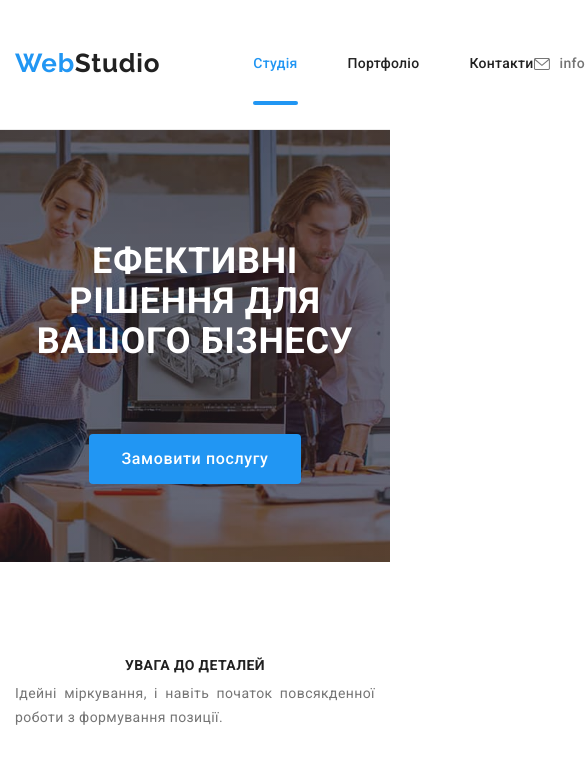
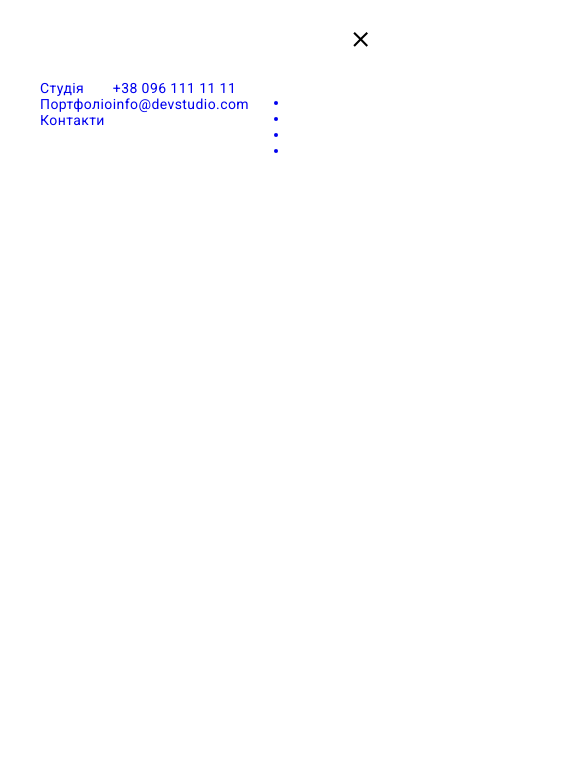
Before and after one commit to Kulturolog/goit-markup-hw-07, a plain HTML site: page index.html in a window 390 px wide. Shown: the top 774 px of the page, 585 px wide, since content can reach past the window. Drawn offline with nearby package versions, Linux system fonts and the light colour scheme.

Commit message:
add_mobile-menu

```diff
--- a/css/style.css
+++ b/css/style.css
@@ -219,7 +219,60 @@ address {
 .contacts-item:last-child {
   margin-left: 50px;
 }
+.mobile-menu-open {
+  margin: 0;
+  padding: 0;
+  border: none;
+  background-color: transparent;
+  line-height: 0;
+}
+.mobile-menu_container {
+  position: relative;
+  padding-left: 40px;
+  padding-top: 80px;
+  padding-bottom: 40px;
+}
+.mobile-menu_close-button {
+  position: absolute;
+  top: 28px;
+  right: 18px;
+  padding: 0;
+  border: none;
+  background-color: transparent;
+  line-height: 0;
+}
 
+@media screen and (max-width: 767px) {
+  .header-list,
+  .contacts-mobile {
+    display: none;
+  }
+}
+@media screen and (max-width: 767px) {
+  .contacts-list {
+    justify-content: space-between;
+  }
+}
+.mobile-menu {
+  position: fixed;
+  width: 100%;
+  height: 100%;
+  max-height: 796px;
+  z-index: 1000;
+  top: 0;
+  left: 0;
+  background-color: var(--layout-background-color);
+  visibility: visible;
+  pointer-events: auto;
+  transition-property: color;
+  transition-duration: 250ms;
+  transition-timing-function: cubic-bezier(0.4, 0, 0.2, 1);
+}
+.mobile-menu.is-open {
+  opacity: 1;
+  visibility: hidden;
+  pointer-events: none;
+}
 /*-------------HERO---------*/
 
 .section-title-home {
--- a/css/tablet.css
+++ b/css/tablet.css
@@ -29,6 +29,9 @@
   }
   .btn-item:nth-child(-n + 4) {
     margin-right: 24px;
+  }
+  .mobile-menu-open {
+    display: none;
   }
 }
 @media screen and (min-width: 768px) and (max-width: 1199px) {
--- a/index.html
+++ b/index.html
@@ -38,7 +38,12 @@
             </li>
           </ul>
         </nav>
-        <ul class="list contacts-list">
+        <button type="button" class="mobile-menu-open js-open-menu" aria-label="Кнопка мобільного меню">
+          <svg class="mobile-menu_open-icon" width="30" height="20">
+            <use href="./img/icons.svg#icon-icon-menu"></use>
+          </svg>
+        </button>
+        <ul class="list contacts-list contacts-mobile">
           <li class="contacts-item">
             <a href="mailto:info@devstudio.com" class="mail-home link">
               <svg class="mail-icon" width="16" height="12">
@@ -54,6 +59,30 @@
             >
           </li>
         </ul>
+      </div>
+      <div class="mobile-menu js-menu-container">
+        <div class="container mobile-menu_container">
+        <button class="mobile-menu_close-button js-close-menu">
+          <svg class="mobile-menu_close-icon" width="24px" height="24px">
+            <use href="./img/icons.svg#icon-close"></use>
+          </svg>
+        </button>
+          <ul class="mobile-menu-list list">
+            <li class="mobile-menu-link"><a href="./index.html" class="link">Студія</li>
+            <li class="mobile-menu-link"><a href="./portfolio.html" class="link">Портфоліо</li>
+            <li class="mobile-menu-link"><a href="./index.html" class="link">Контакти</li>
+          </ul>
+          <ul class="mobile-menu-contacts list">
+            <li><a href="tel:+380961111111" class="link">+38 096 111 11 11</li>
+            <li><a href="mailto:info@devstudio.com" class="link">info@devstudio.com</li>
+          </ul>
+          <ul class="mobile-menu-icon">
+            <li></li>
+            <li></li>
+            <li></li>
+            <li></li>
+          </ul>
+        </div>
       </div>
     </header>
     <main>
@@ -476,5 +505,6 @@
       </div>
     </div>
     <script src="./js/modal.js"></script>
+    <script src="./js/mobile-menu.js"></script>
   </body>
 </html>
--- /dev/null
+++ b/js/mobile-menu.js
@@ -0,0 +1,24 @@
+(() => {
+  const mobileMenu = document.querySelector('.js-menu-container');
+  const openMenuBtn = document.querySelector('.js-open-menu');
+  const closeMenuBtn = document.querySelector('.js-close-menu');
+  const toggleMenu = () => {
+    const isMenuOpen = openMenuBtn.getAttribute('aria-expanded') === 'true' || false;
+    openMenuBtn.setAttribute('aria-expanded', !isMenuOpen);
+    mobileMenu.classList.toggle('is-open');
+    const scrollLockMethod = !isMenuOpen ? 'disableBodyScroll' : 'enableBodyScroll';
+    bodyScrollLock[scrollLockMethod](document.body);
+  };
+  openMenuBtn.addEventListener('click', toggleMenu);
+  closeMenuBtn.addEventListener('click', toggleMenu);
+
+  // Закрываем мобильное меню на более широких экранах
+  // в случае изменения ориентации устройства.
+  // Close the mobile menu on wider screens if the device orientation changes
+  window.matchMedia('(min-width: 768px)').addEventListener('change', e => {
+    if (!e.matches) return;
+    mobileMenu.classList.remove('is-open');
+    openMenuBtn.setAttribute('aria-expanded', false);
+    bodyScrollLock.enableBodyScroll(document.body);
+  });
+})();
```
Also changed, not shown: img/burger-close.svg (added), img/burger-menu.svg (added), img/icons.svg.
